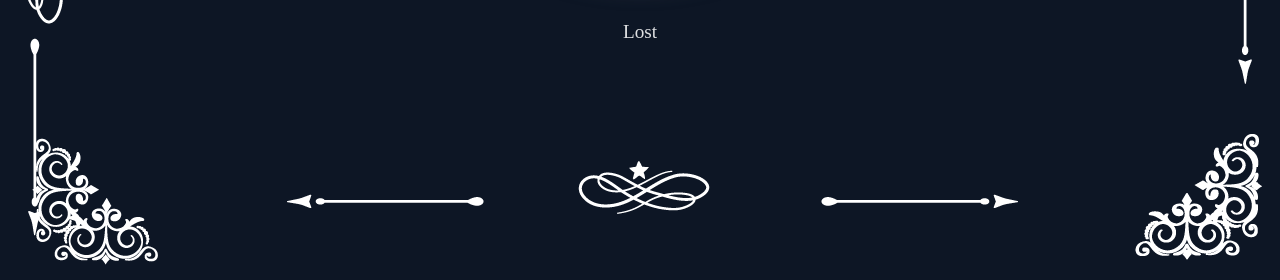
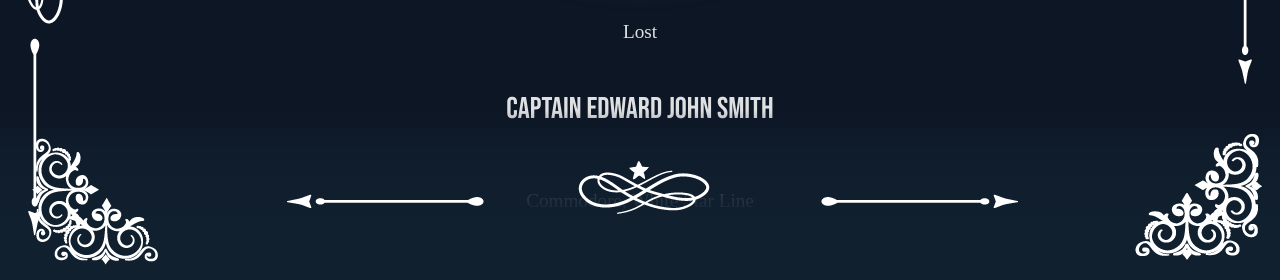
Before and after one commit to GrafKiedyOdcinek/Titanic-Expo-PassengerAfter-App, a React (Vite) app: page /passenger/1 in a window 1280 px wide. Shown: the part 518-798 px from the top of the page. Built offline with nearby package versions, Linux system fonts and the light colour scheme.

Commit message:
chore: Update Ornement component styling and remove unnecessary code

```diff
--- a/src/Components/Ornement.jsx
+++ b/src/Components/Ornement.jsx
@@ -6,7 +6,7 @@
 
 const Ornement = () => {
   return (
-    <div className="flex justify-between mt-10 ">
+    <div className="flex justify-between">
       <div className="ornement-gauche">
         <img src={ORNGAUCHE} alt="" />
       </div>
--- a/src/style/index.css
+++ b/src/style/index.css
@@ -138,4 +138,10 @@
   z-index: 2;
   background: #0d1625;
   width: 100%;
+  background: linear-gradient(
+    180deg,
+    rgba(17, 32, 47, 0) 0%,
+    rgba(17, 32, 47, 0.6727941176470589) 23%,
+    rgba(17, 32, 47, 1) 64%
+  );
 }
```
